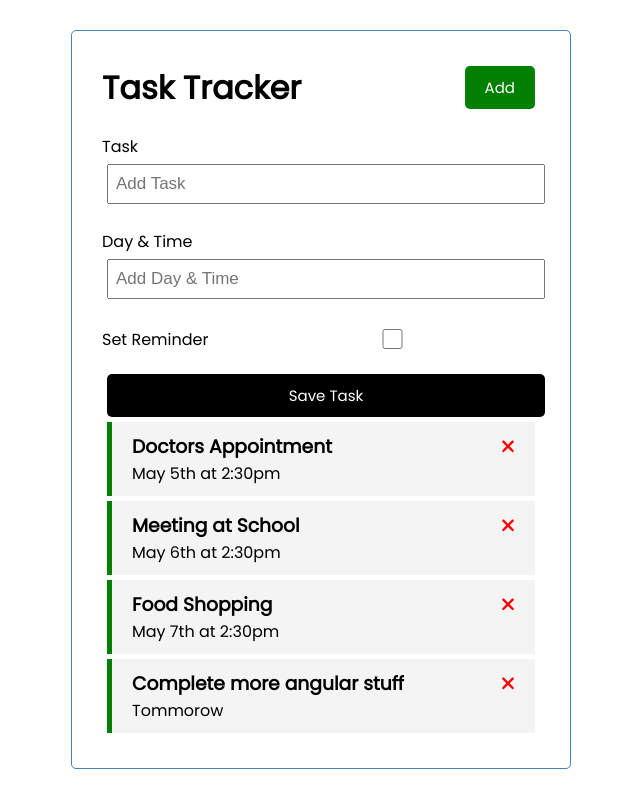
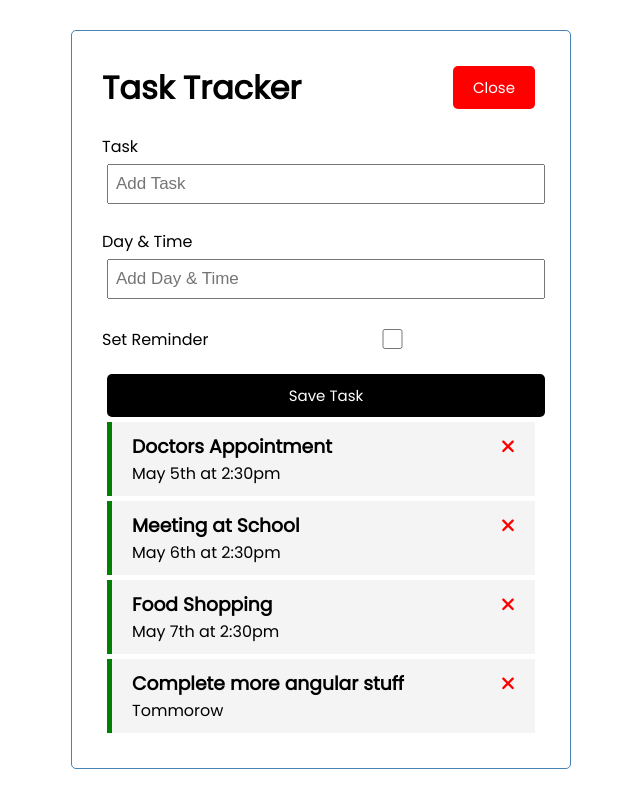
Before and after one commit to MountainBikerYYC/angular-crash, an Angular app: page / in a window 1280 px wide. Both pictures are taken after a click on the button "Add". Shown: the whole page, without its empty margins (319-959 px from the left). Built offline with nearby package versions, Linux system fonts and the light colour scheme; data requests are answered from the project's data file.

Commit message:
added show component boolean logic

```diff
--- a/src/app/components/add-task/add-task.component.html
+++ b/src/app/components/add-task/add-task.component.html
@@ -1,4 +1,4 @@
-<form class="add-form" (ngSubmit)="onSubmit()">
+<form *ngIf="showAddTask" class="add-form" (ngSubmit)="onSubmit()">
     <div class="form-control">
         <label for="text">Task</label>
         <input type="text" name="text" [(ngModel)]="text" id="text" placeholder="Add Task" />
--- a/src/app/components/add-task/add-task.component.ts
+++ b/src/app/components/add-task/add-task.component.ts
@@ -1,6 +1,8 @@
-import { Component, Output, EventEmitter} from '@angular/core';
+import { Component, Output, EventEmitter } from '@angular/core';
 import { TaskService } from 'src/app/services/task.service';
 import { Task } from 'src/app/Task';
+import { UiService } from 'src/app/services/ui.service';
+import { Subscription } from 'rxjs';
 @Component({
   selector: 'app-add-task',
   templateUrl: './add-task.component.html',
@@ -11,8 +13,13 @@ export class AddTaskComponent {
   text: string | any;
   day: string | any;
   reminder: boolean = false;
-
-  constructor(private taskService: TaskService) {}
+  showAddTask: boolean = false;
+  subscription: Subscription = new Subscription();
+  constructor(private uiService: UiService) {
+    this.subscription = this.uiService
+      .onToggle()
+      .subscribe((value) => (this.showAddTask = value));
+  }
   onSubmit() {
     if (!this.text) {
       alert('Please add a task!');
--- a/src/app/components/button/button.component.html
+++ b/src/app/components/button/button.component.html
@@ -1,3 +1,7 @@
-<button (click)="onClick()" [ngStyle]="{ 'background-color': color }" class="btn">
+<button
+  (click)="onClick()"
+  [ngStyle]="{ 'background-color': color }"
+  class="btn"
+>
   {{ text }}
 </button>
--- a/src/app/components/button/button.component.ts
+++ b/src/app/components/button/button.component.ts
@@ -18,6 +18,5 @@ export class ButtonComponent implements OnInit {
 
   onClick() {
     this.btnClick.emit();
-    console.log('add clicked');
   }
 }
--- a/src/app/components/header/header.component.html
+++ b/src/app/components/header/header.component.html
@@ -1,8 +1,8 @@
 <header>
   <h1>{{ title }}</h1>
   <app-button
-    color="Green"
-    text="Add"
+    color="{{showAddTask ? 'red' :'green'}}"
+    text="{{showAddTask ? 'Close' :'Add'}}"
     (btnClick)="toggleAddTask()"
   ></app-button>
 </header>
--- a/src/app/components/header/header.component.ts
+++ b/src/app/components/header/header.component.ts
@@ -1,5 +1,6 @@
 import { Component } from '@angular/core';
-
+import { UiService } from 'src/app/services/ui.service';
+import { Subscription } from 'rxjs';
 @Component({
   selector: 'app-header',
   templateUrl: './header.component.html',
@@ -7,11 +8,17 @@ import { Component } from '@angular/core';
 })
 export class HeaderComponent {
   title: string = 'Task Tracker';
+  showAddTask: boolean = false;
+  subscription: Subscription = new Subscription();
 
-  constructor() {}
+  constructor(private uiService: UiService) {
+    this.subscription = this.uiService
+      .onToggle()
+      .subscribe((value) => (this.showAddTask = value));
+  }
 
   ngOnInit(): void {}
   toggleAddTask() {
-    console.log('toggle');
+    this.uiService.toggleAddTask();
   }
 }
--- a/src/app/components/tasks/tasks.component.ts
+++ b/src/app/components/tasks/tasks.component.ts
@@ -1,6 +1,7 @@
 import { Component } from '@angular/core';
 import { Task } from '../../Task';
 import { TaskService } from '../../services/task.service';
+import { Subscription } from 'rxjs';
 @Component({
   selector: 'app-tasks',
   templateUrl: './tasks.component.html',
@@ -8,7 +9,7 @@ import { TaskService } from '../../services/task.service';
 })
 export class TasksComponent {
   tasks: Task[] = [];
-
+ subscription: Subscription = new Subscription();
   constructor(private taskService: TaskService) {}
 
   ngOnInit(): void {
--- /dev/null
+++ b/src/app/services/ui.service.ts
@@ -0,0 +1,21 @@
+import { Injectable } from '@angular/core';
+import { Observable, Subject } from 'rxjs';
+
+@Injectable({
+  providedIn: 'root',
+})
+export class UiService {
+  private showAddTask: boolean = false;
+  private subject = new Subject<any>();
+
+  constructor() {}
+
+  toggleAddTask(): void {
+    this.showAddTask = !this.showAddTask;
+    this.subject.next(this.showAddTask);
+  }
+
+  onToggle(): Observable<any> {
+    return this.subject.asObservable();
+  }
+}
```
Also changed, not shown: 1 other file (tests, documents, lock files or other folders).
